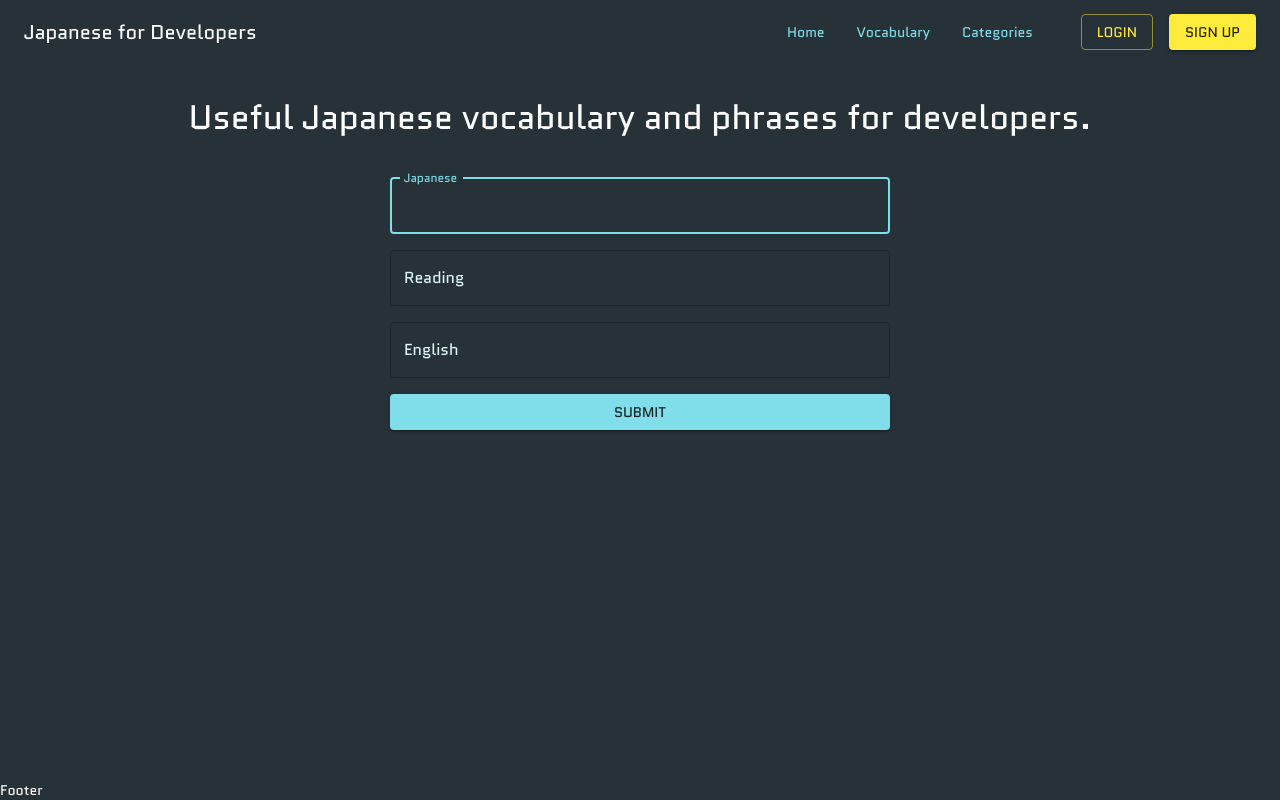
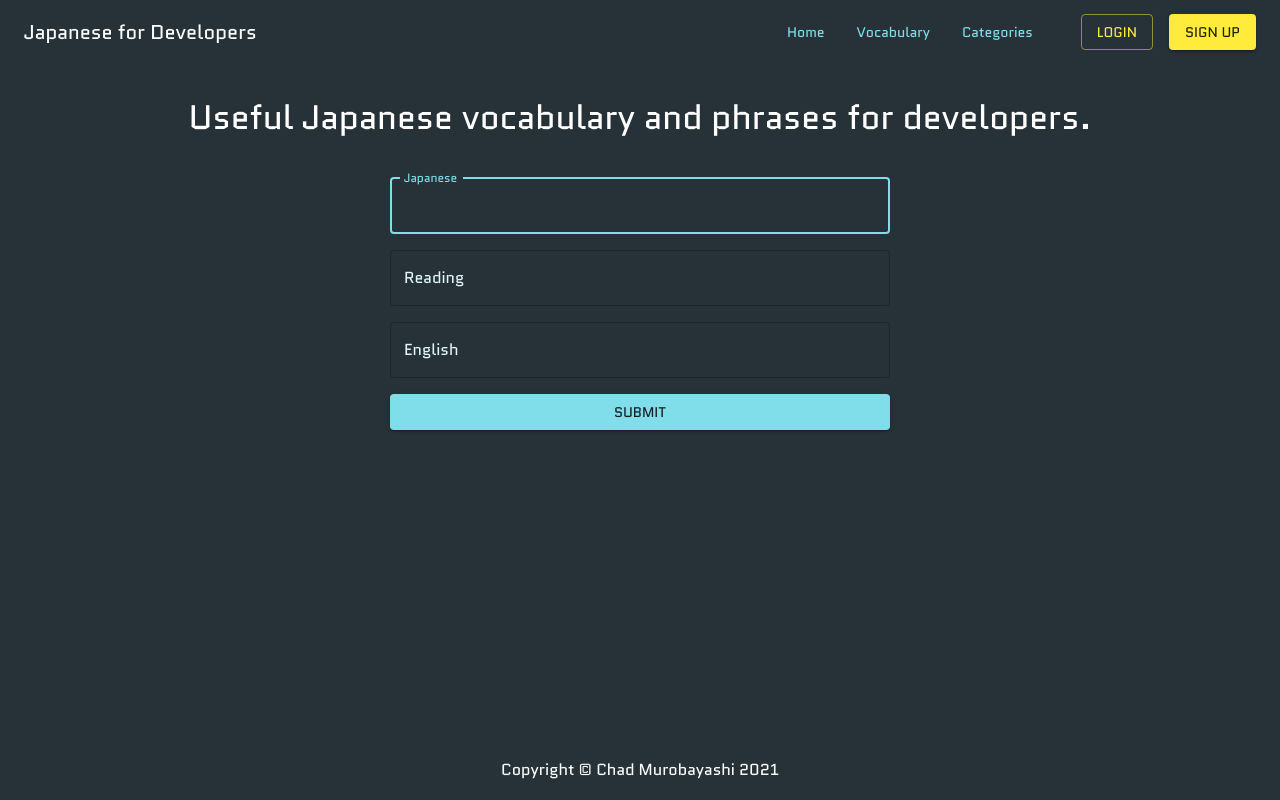
Before and after one commit to chadmuro/japanese-ui, a React (Create React App) app: page / in a window 1280 px wide. Built offline with nearby package versions, Linux system fonts and the light colour scheme.

Commit message:
add basic footer

```diff
--- a/src/components/Layout/Footer.js
+++ b/src/components/Layout/Footer.js
@@ -1,7 +1,24 @@
 import React from 'react';
+import { makeStyles } from '@material-ui/core/styles';
+import Typography from '@material-ui/core/Typography';
+
+const useStyles = makeStyles(theme => ({
+	footer: {
+		display: 'flex',
+		justifyContent: 'center',
+		alignItems: 'center',
+		height: '60px',
+	},
+}));
 
 const Footer = () => {
-	return <div>Footer</div>;
+	const classes = useStyles();
+
+	return (
+		<footer className={classes.footer}>
+			<Typography>Copyright &copy; Chad Murobayashi 2021</Typography>
+		</footer>
+	);
 };
 
 export default Footer;
```
